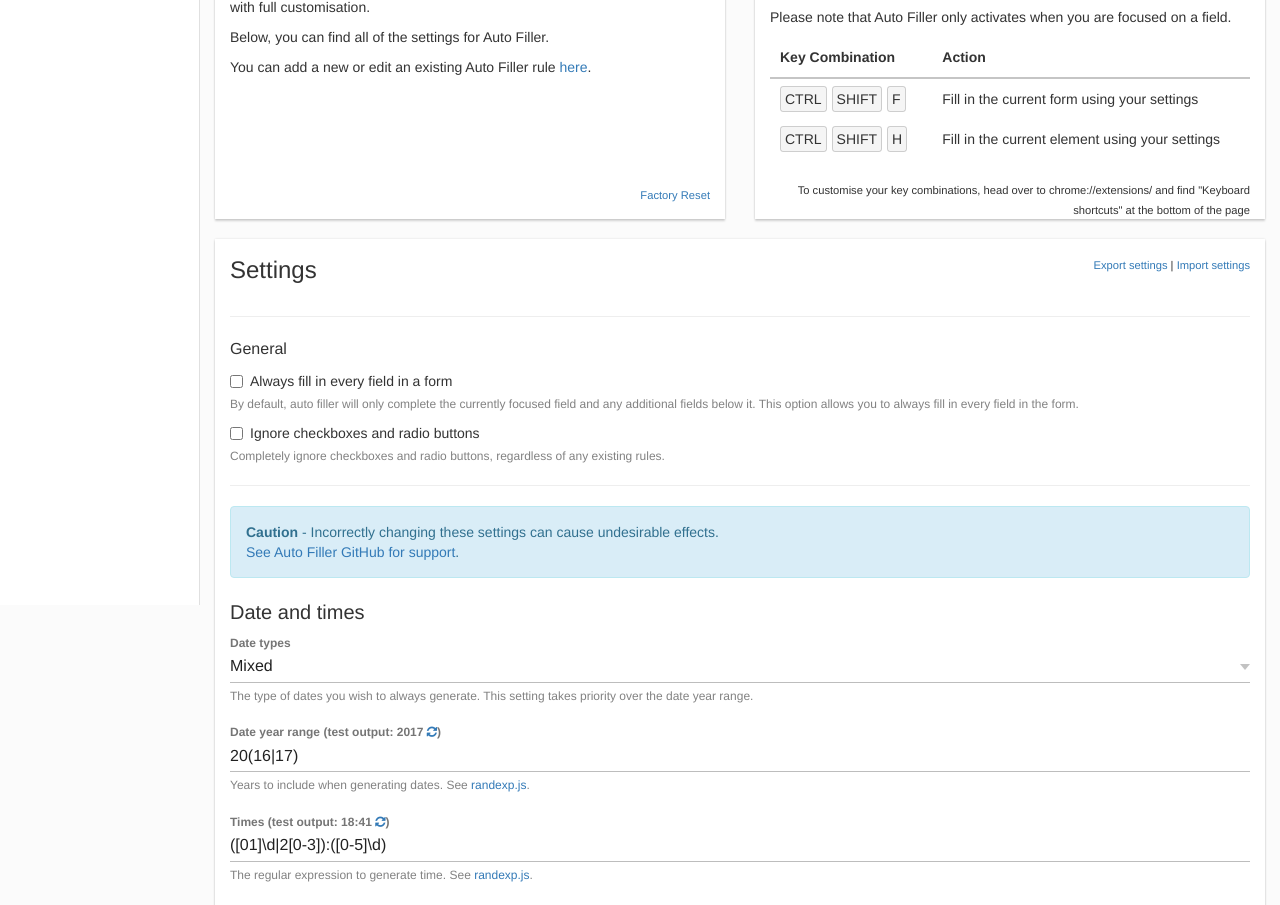
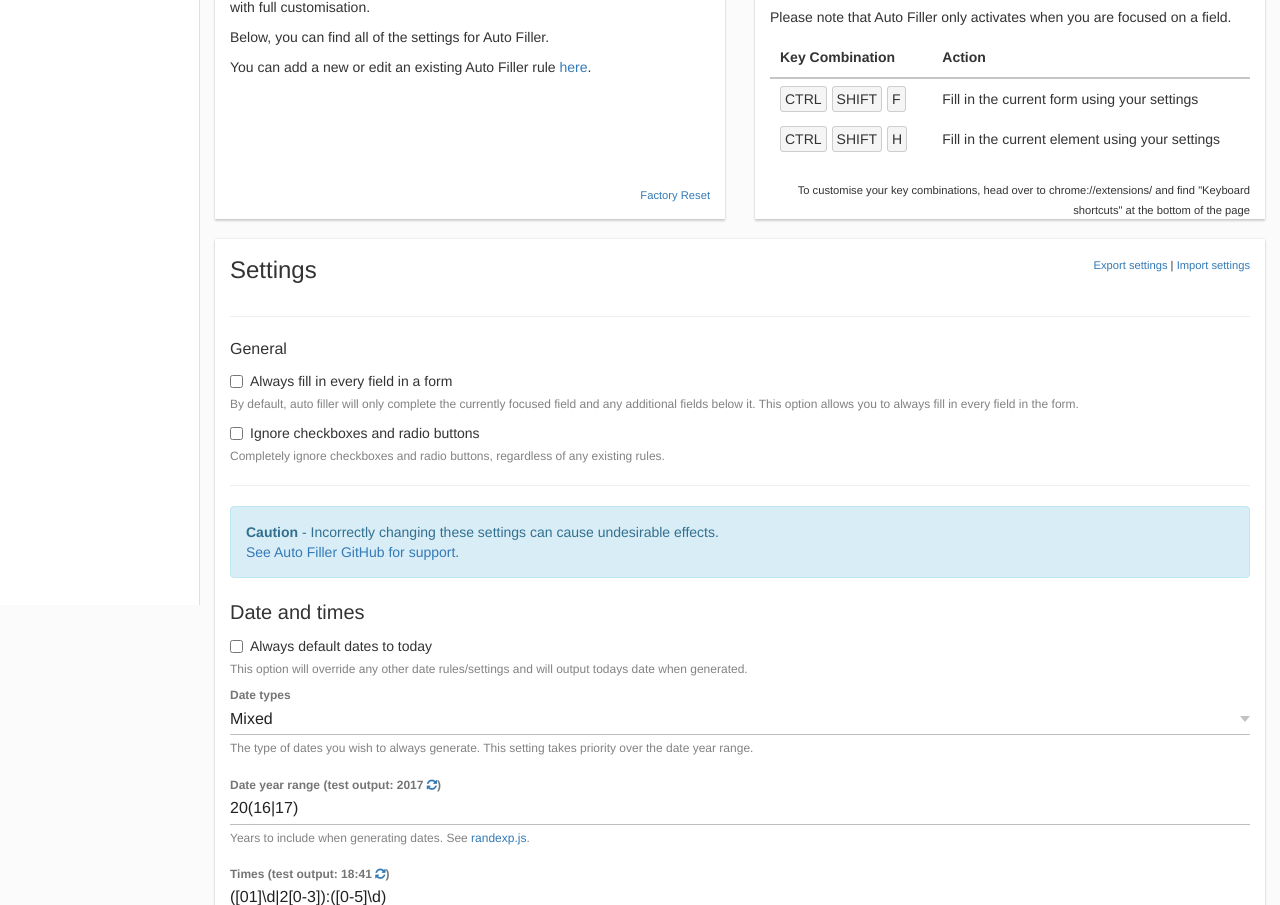
Before and after one commit to jamiesage123/Auto-Filler, a browser extension: page pages/options/index.html in a window 1280 px wide. Shown: the part 195-1100 px from the top of the page. Drawn offline with Linux system fonts and the light colour scheme.

Commit message:
Setting to force generated dates to be today

```diff
--- a/pages/options/index.html
+++ b/pages/options/index.html
@@ -123,6 +123,14 @@
 
                 <h3>Date and times</h3>
 
+                <div class="mui-checkbox">
+                    <label>
+                        <input id="date_now" type="checkbox" value="1">
+                        Always default dates to today
+                    </label>
+                    <p class="help-block">This option will override any other date rules/settings and will output todays date when generated.</p>
+                </div>
+
                 <div class="mui-select">
                     <select id="date_types">
                         <option value="mixed">Mixed</option>
--- a/pages/options/js/options.js
+++ b/pages/options/js/options.js
@@ -182,7 +182,8 @@ function save(settings) {
             date_types: $('#date_types').find(":selected").val(),
             date_range: $("#date_range").val(),
             time: $("#time").val(),
-            rules: rules
+            rules: rules,
+            date_now: $("#date_now").is(':checked')
         };
     }
 
@@ -205,6 +206,7 @@ function get() {
         $("#date_types").val(items.date_types);
         $("#date_range").val(items.date_range);
         $("#time").val(items.time);
+        $("#date_now").prop('checked', items.date_now);
         $("body").trigger("settings_loaded", [items]);
     });
 }
--- a/scripts/default-settings.js
+++ b/scripts/default-settings.js
@@ -6,6 +6,7 @@ var defaultSettings = {
     "fill_all_form": false,
     "ignore_checkboxes": false,
     "time": "([01]\\d|2[0-3]):([0-5]\\d)",
+    "date_now": 0,
     "rules": [
         {
             "fields": "username, login, userid",
```
Also changed, not shown: scripts/auto-filler/generator.js (+7 -3 lines).
